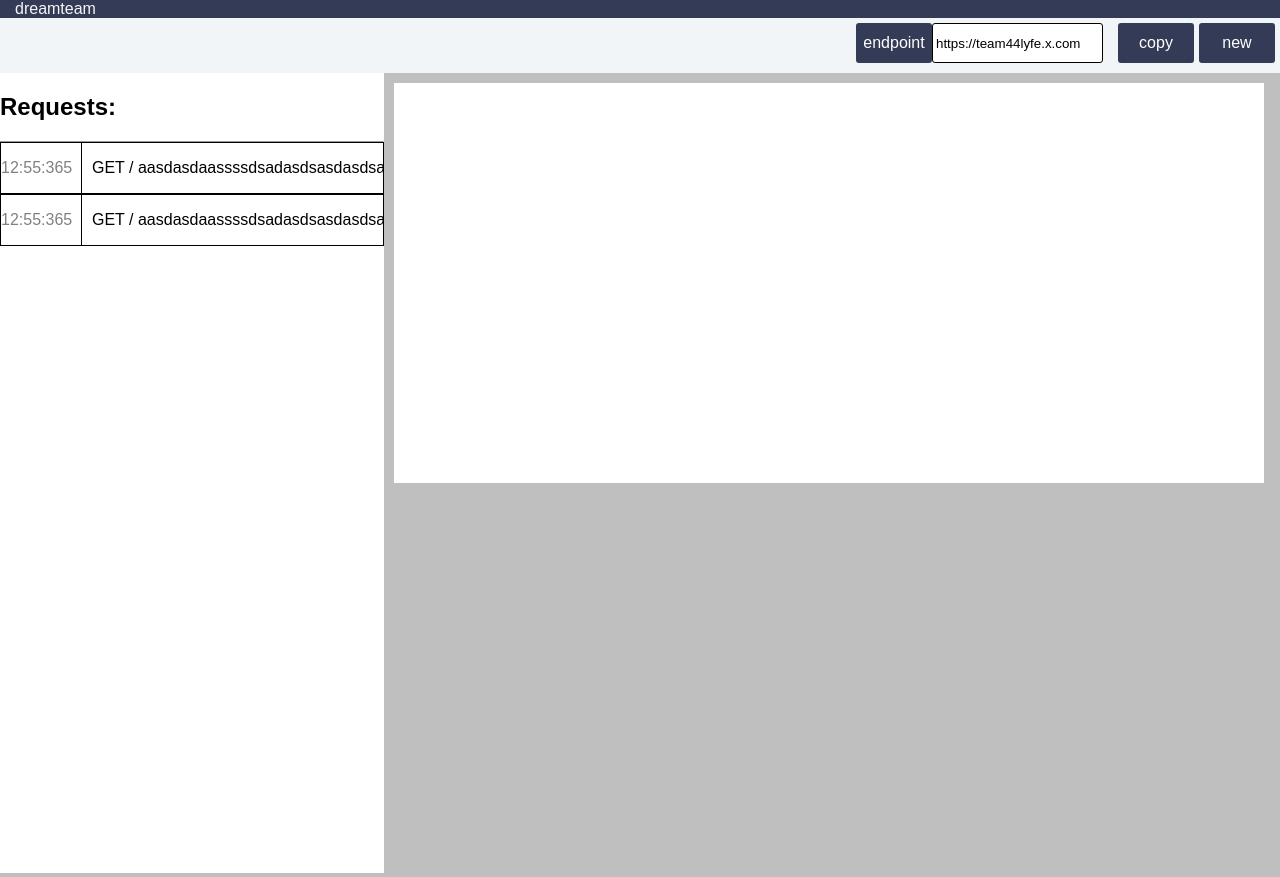
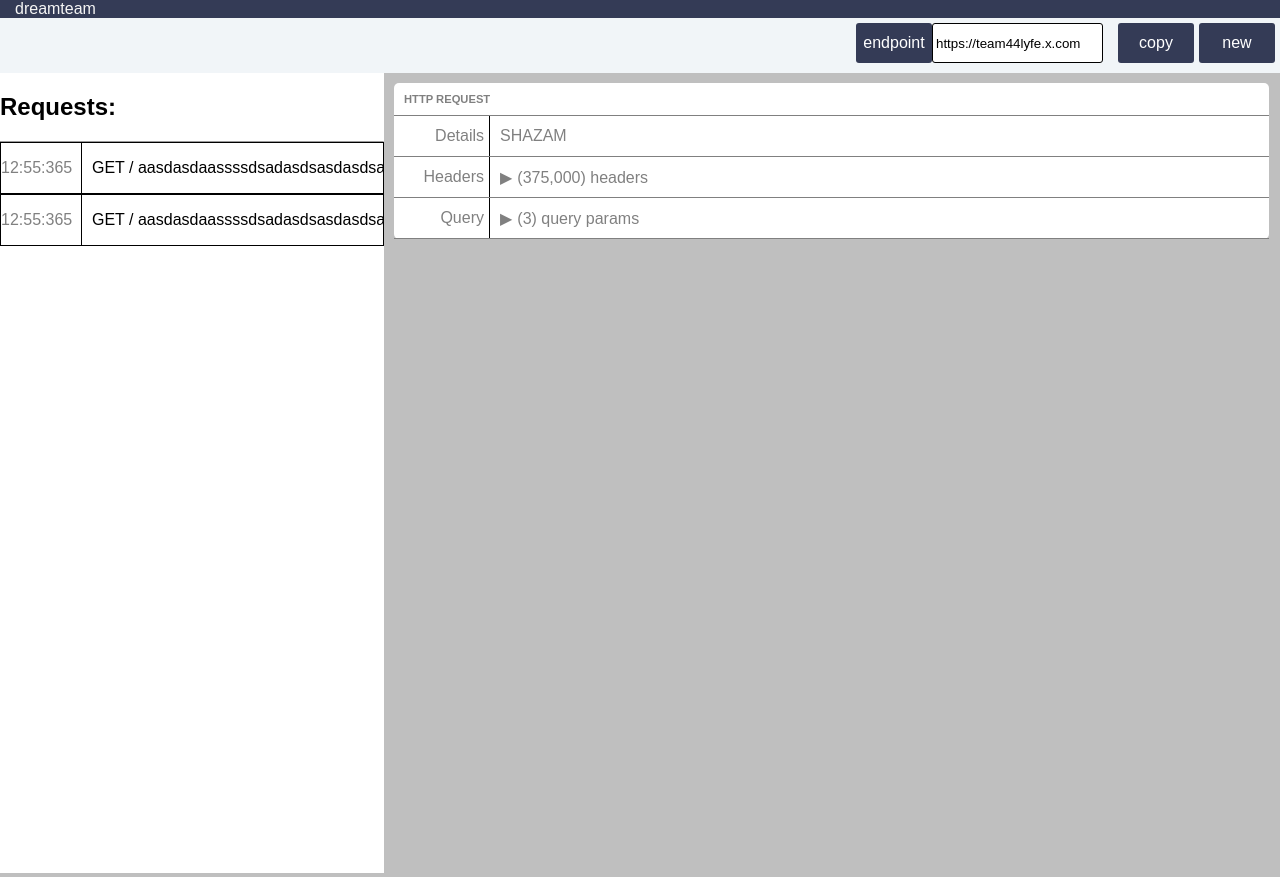
Before and after one commit to MattReg12/request_bin_clone, a React (Vite) app: page / in a window 1280 px wide. Built offline with nearby package versions, Linux system fonts and the light colour scheme; a web font is replaced by a local one.

Commit message:
finished markup

```diff
--- a/src/components/RequestDetail.module.css
+++ b/src/components/RequestDetail.module.css
@@ -1,8 +1,77 @@
-.main {
+.wrapper {
   display: inline-block;
   width: 68%;
-  height: 50%;
+  /* height: 300px; */
   background-color: white;
   position: absolute;
-  top: 10px
+  top: 10px;
+  border-radius: 5px;
+  padding-left: 5px
 }
+
+.header {
+  border-bottom: 1px solid gray;
+  margin-left: -5px;
+  padding-top: 10px;
+  padding-left: 10px;
+  padding-bottom: 10px;
+  margin-top: 0;
+  margin-bottom: 0;
+  font-weight: bold;
+  font-size: .7rem;
+  color: gray;
+}
+
+.lineItem {
+  display: flex;
+  border-bottom: 1px solid gray;
+  margin-left: -5px;
+  padding-left: 10px;
+  margin-top: 0;
+  font-size: 1rem;
+  color: gray;
+  height: 40px;
+  justify-content: center;
+  align-items: center;
+}
+
+
+.lineItemQuery {
+  display: flex;
+  border-bottom: 1px solid gray;
+  margin-left: -5px;
+  padding-left: 10px;
+  margin-top: 0;
+  font-size: 1rem;
+  color: gray;
+  justify-content: center;
+  align-items: center;
+}
+
+.lineItemName {
+  display: flex;
+  align-items: center;
+  justify-content: flex-end;
+  width: 80px;
+  border-right: 1px solid black;
+  padding-right: 5px;
+  height: 40px;
+}
+
+.lineItemContent {
+  flex-grow: 1;
+  padding-left: 10px;
+}
+
+.link {
+  margin-left: 5px;
+}
+
+.link:hover {
+  text-decoration: underline;
+  cursor: pointer;
+}
+
+.arrow:hover {
+  cursor: pointer;
+}
--- a/src/components/RequestDetail.tsx
+++ b/src/components/RequestDetail.tsx
@@ -3,7 +3,27 @@ import styles from './RequestDetail.module.css'
 
 function RequestDetail() {
   return (
-    <div className={styles.main}>
+    <div className={styles.wrapper}>
+      <p className={styles.header}>HTTP REQUEST</p>
+      <div className={styles.lineItem}>
+        <div className={styles.lineItemName}>Details</div>
+        <div className={styles.lineItemContent}>SHAZAM
+        </div>
+      </div>
+      <div className={styles.lineItem}>
+        <div className={styles.lineItemName}>Headers</div>
+        <div className={styles.lineItemContent}>
+          <span className={styles.arrow}>▶</span>
+          <a className={styles.link}>(375,000) headers</a>
+        </div>
+      </div>
+      <div className={styles.lineItemQuery}>
+        <div className={styles.lineItemName}>Query</div>
+        <div className={styles.lineItemContent}>
+          <span className={styles.arrow}>▶</span>
+          <a className={styles.link}>(3) query params</a>
+        </div>
+      </div>
 
     </div>
   )
--- a/src/components/RequestListItem.module.css
+++ b/src/components/RequestListItem.module.css
@@ -3,6 +3,11 @@
   height: 50px;
   min-width: 240px;
   position: relative;
+}
+
+.wrapper:hover {
+  background-color: rgba(86, 160, 211, 0.5);
+  cursor: pointer;
 }
 
 .timestamp {
```
